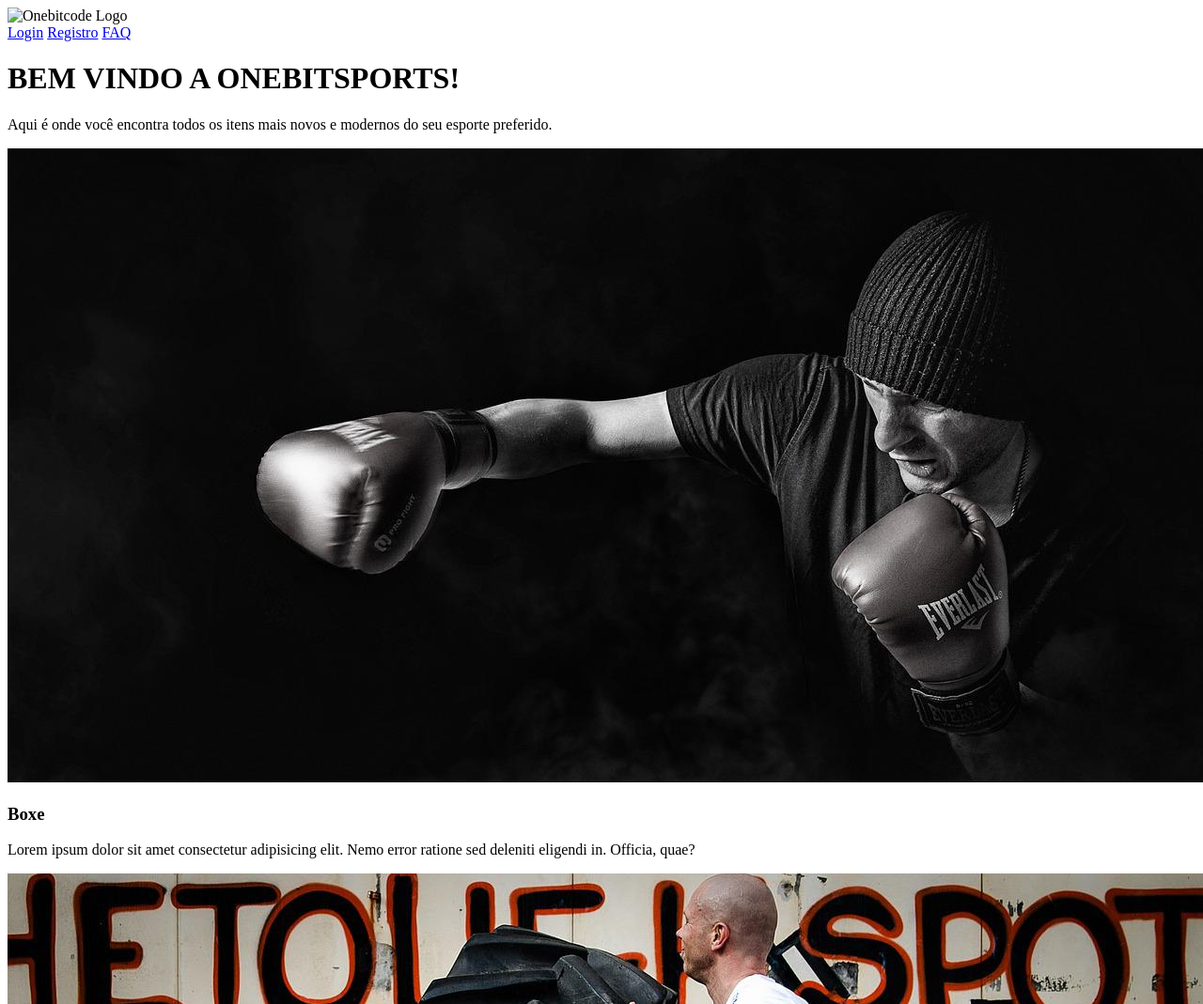
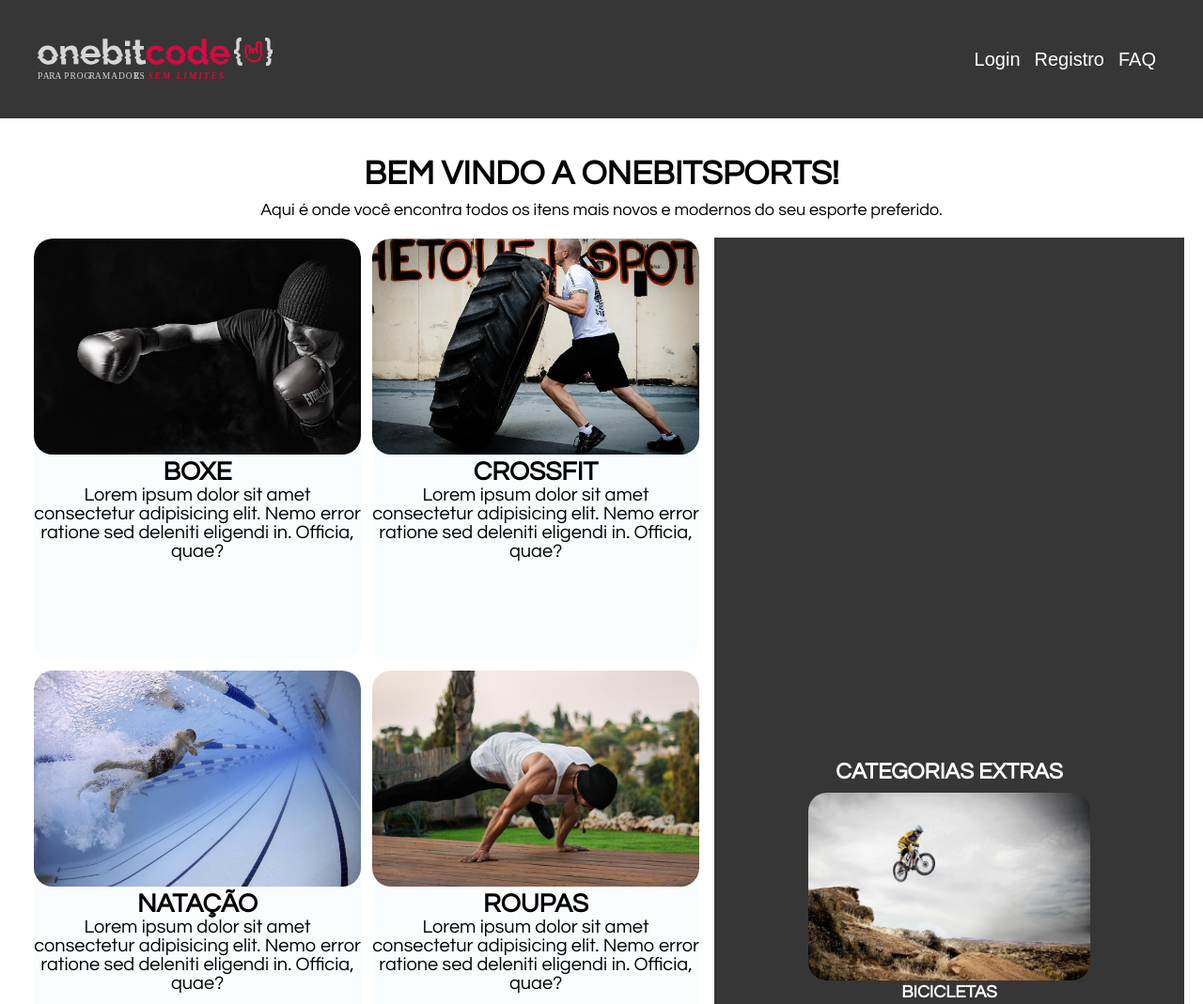
Before and after one commit to LiamFer/EXTRA, a plain HTML site: page Onebitcode/CSS/CSS_Moderno/Projeto-Final/index.html in a window 1280 px wide. Shown: the top 1069 px of the page at 94% size. Drawn offline with Linux system fonts and the light colour scheme.

Commit message:
Projeto Final | CSS

```diff
--- a/Onebitcode/CSS/CSS_Moderno/Projeto-Final/index.html
+++ b/Onebitcode/CSS/CSS_Moderno/Projeto-Final/index.html
@@ -5,12 +5,13 @@
     <meta charset="UTF-8">
     <meta http-equiv="X-UA-Compatible" content="IE=edge">
     <meta name="viewport" content="width=device-width, initial-scale=1.0">
+    <link rel="stylesheet" href="main.css">
     <title>Projeto Flexbox & Grid</title>
 </head>
 
 <body>
     <header>
-        <img src="" alt="Onebitcode Logo">
+        <img src="images/logo-onebitcode.svg" alt="Onebitcode Logo">
         <nav>
             <a href="#">Login</a>
             <a href="#">Registro</a>
@@ -19,8 +20,11 @@
     </header>
 
     <main>
-        <h1>BEM VINDO A ONEBITSPORTS!</h1>
-        <p>Aqui é onde você encontra todos os itens mais novos e modernos do seu esporte preferido.</p>
+        <div id="welcome">
+            <h1>BEM VINDO A ONEBITSPORTS!</h1>
+            <p>Aqui é onde você encontra todos os itens mais novos e modernos do seu esporte preferido.</p>
+        </div>
+
         <section id="main-content">
             <article id="container-sports">
                 <div class="box-sports">
@@ -54,6 +58,13 @@
                 <div class="box-sports">
                     <img src="images/basquete.jpg" alt="Jogador de Basquete">
                     <h3>Basquete</h3>
+                    <p>Lorem ipsum dolor sit amet consectetur adipisicing elit. Nemo error ratione sed deleniti eligendi
+                        in. Officia, quae?</p>
+                </div>
+
+                <div class="box-sports">
+                    <img src="images/corrida.jpg" alt="Corredor">
+                    <h3>Corrida</h3>
                     <p>Lorem ipsum dolor sit amet consectetur adipisicing elit. Nemo error ratione sed deleniti eligendi
                         in. Officia, quae?</p>
                 </div>
@@ -116,7 +127,7 @@
     </main>
 
     <footer>
-        <img src="" alt="Onebitcode Logo">
+        <img src="images/logo-onebitcode.svg" alt="Onebitcode Logo">
         <a href="#">Voltar ao Topo.</a>
     </footer>
 
--- /dev/null
+++ b/Onebitcode/CSS/CSS_Moderno/Projeto-Final/main.css
@@ -0,0 +1,152 @@
+@charset "UTF-8";
+
+* {
+  margin: 0px;
+  padding: 0px;
+  box-sizing: border-box;
+}
+
+:root {
+  --darkgray: rgb(54, 54, 54);
+  --box-visualizer: rgba(240, 248, 255, 0.349);
+}
+
+body {
+  font-family: "century gothic";
+}
+
+header {
+  background-color: var(--darkgray);
+  padding: 40px;
+  display: flex;
+  flex-direction: row;
+  justify-content: space-between;
+  align-items: center;
+}
+
+header > img {
+  width: 250px;
+}
+
+nav {
+  font-family: Arial, Helvetica, sans-serif;
+  padding: 10px;
+  font-size: 20px;
+  display: flex;
+  gap: 15px;
+}
+
+a {
+  color: white;
+  text-decoration: none;
+}
+
+nav > a:hover {
+  text-decoration: 2px underline black;
+  text-underline-offset: 20px;
+  transition: text-decoration 0.2s ease-in-out;
+}
+
+main {
+  display: flex;
+  flex-direction: column;
+  padding: 20px;
+  justify-content: center;
+  align-items: center;
+}
+
+#welcome {
+  text-align: center;
+  padding: 20px;
+  font-size: 18px;
+}
+
+#welcome h1 {
+  margin-bottom: 10px;
+}
+
+#main-content {
+  display: flex;
+}
+
+#container-sports {
+  display: flex;
+  flex-wrap: wrap;
+  justify-content: center;
+  align-items: center;
+  gap: 10px;
+  width: fit-content;
+}
+
+.box-sports {
+  text-align: center;
+  overflow: hidden;
+  font-size: 20px;
+  height: 450px;
+  border-radius: 20px;
+  border: 1px solid white;
+  max-width: 350px;
+  background-color: var(--box-visualizer);
+}
+
+.box-sports > img {
+  width: 100%;
+  height: 230px;
+  min-height: auto;
+  object-fit: cover;
+  border-radius: 20px;
+}
+
+.box-sports > h3 {
+  font-size: 28px;
+  text-transform: uppercase;
+}
+
+.box-sports:hover {
+  border: 2px solid black;
+  box-shadow: 0px 0px 10px rgba(0, 0, 0, 0.288);
+  transition: all 0.2s ease-in-out;
+}
+
+#container-extra {
+  display: flex;
+  flex-direction: column;
+  gap: 10px;
+  justify-content: center;
+  align-items: center;
+  min-width: 500px;
+  max-width: fit-content;
+  padding: 20px;
+  background-color: var(--darkgray);
+  text-transform: uppercase;
+  text-align: center;
+  color: white;
+}
+
+.box-extra {
+  width: 300px;
+}
+
+.box-extra img {
+  width: 100%;
+  height: auto;
+  border-radius: 20px;
+  object-fit: cover;
+}
+
+footer {
+  background-color: var(--darkgray);
+  padding: 40px;
+  display: flex;
+  flex-direction: row;
+  justify-content: space-between;
+  align-items: center;
+}
+
+footer > img {
+  width: 250px;
+}
+
+footer a {
+  font-size: 28px;
+}
```
